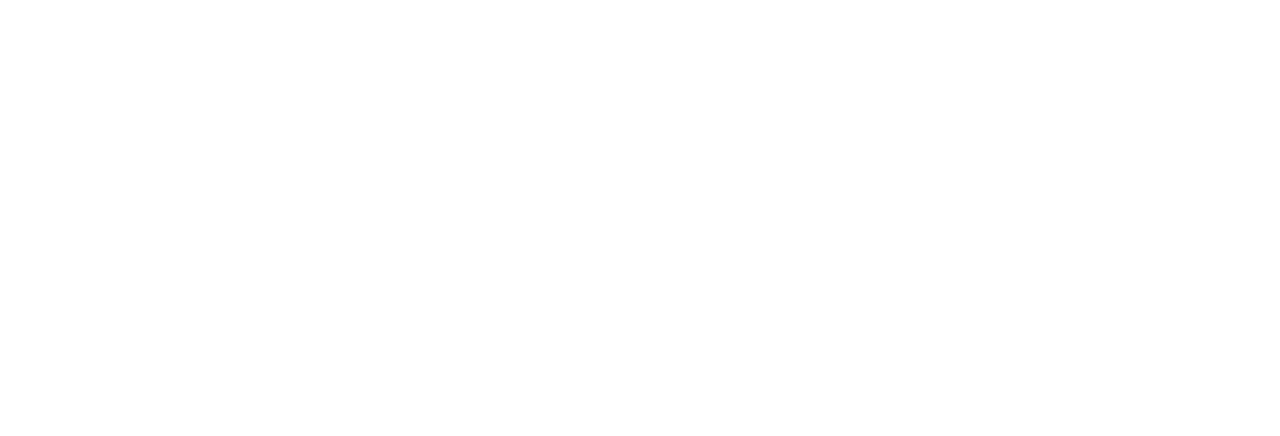
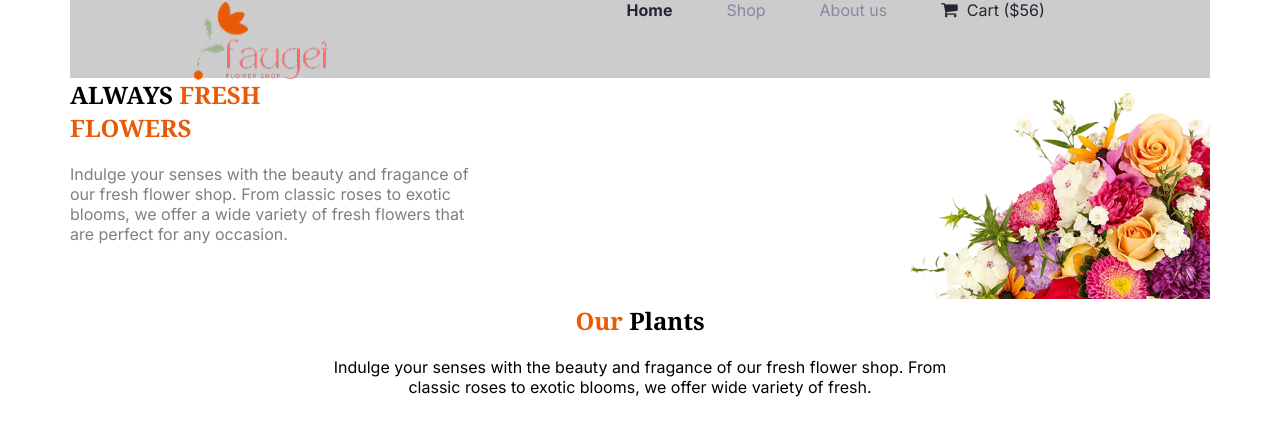
Before and after one commit to Sharfaraj7/assignment-002, a plain HTML site: page index.html in a window 1280 px wide. Drawn offline with Linux system fonts and the light colour scheme.

Commit message:
second commit

```diff
--- a/index.html
+++ b/index.html
@@ -3,10 +3,40 @@
 <head>
     <meta charset="UTF-8">
     <meta name="viewport" content="width=device-width, initial-scale=1.0">
+
     <title>Assignment-002</title>
+    <link rel="stylesheet" href="https://cdnjs.cloudflare.com/ajax/libs/font-awesome/4.7.0/css/font-awesome.min.css">
     <link rel="stylesheet" href="styles/styles.css">
+
 </head>
-<body>
+<body class="inter-font">
+    <header>
+        <nav class="navbar display-flex">
+             <img src="assets/logo.png" alt="" class="logo">
+        <ul class="nav-links display-flex">
+            <li class="nav-item" id="home"><a href="" class="nav-link text-gray">Home</a></li>
+            <li class="nav-item"><a href="" class="nav-link text-light-gray" >Shop</a></li>
+            <li class="nav-item"><a href="" class="nav-link text-light-gray" >About us</a></li>
+            <li class="nav-item"><a href="" class="nav-link text-gray"><i style="font-size:18px" class="fa">&#xf07a;</i>&nbsp;&nbsp;Cart&nbsp;($56)</a></li>
+        </ul>
 
+        </nav>
+    <section>
+        <img src="assets/hero-flower.png" alt="" class="bnimg" align="right">
+        <div class="bn1 noto-serif-font">
+            <h1> <span>ALWAYS</span> <span class="bn" >FRESH </span><br> <span class="bn">FLOWERS</span></h1>
+        </div>
+
+        <br>
+
+        <div class="bn2 inter-font">Indulge your senses with the beauty and fragance of <br>our fresh flower shop. From classic roses to exotic <br> blooms, we offer a wide variety of fresh flowers that <br> are perfect for any occasion.</div>
+    </section>
+
+    <br><br> <br><section>
+        <h2 align="center" class="plants noto-serif-font"><span id="our">Our</span> Plants</h2>
+        <br><div align="center">Indulge your senses with the beauty and fragance of our fresh flower shop. From <br>classic roses to exotic blooms, we offer wide variety of fresh.</div>
+    </section>
+
+    </header>
 </body>
 </html>
--- a/styles/styles.css
+++ b/styles/styles.css
@@ -0,0 +1,80 @@
+@import url('https://fonts.googleapis.com/css2?family=Inter:ital,opsz,wght@0,14..32,100..900;1,14..32,100..900&display=swap');
+
+@import url('https://fonts.googleapis.com/css2?family=Noto+Serif:ital,wght@0,100..900;1,100..900&display=swap');
+
+*{
+    max-width: 1140px;
+    margin: 0 auto;
+
+}
+
+.inter-font {
+  font-family: "Inter", sans-serif;
+  font-optical-sizing: auto;
+  font-weight:;
+  font-style: normal;
+}
+
+
+.noto-serif-font {
+  font-family: "Noto Serif", serif;
+  font-optical-sizing: auto;
+  font-weight:;
+  font-style: normal;
+  font-variation-settings:
+    "wdth" 100;
+}
+
+.logo{
+    width: 135px;
+    height:82px ;
+}
+#home{font-weight: bold;}
+.sa{color:rgba(137, 135, 161, 1) ;}
+.display-flex{
+    display: flex;
+}
+
+.text-gray{
+    color:#252432 ;
+}
+.text-light-gray{
+    color: #8987A1;
+}
+
+.navbar{
+    justify-content: space-around;
+    background-color: rgba(0, 0, 0, 0.2);
+    height: 78px;
+
+
+}
+.nav-link{
+text-decoration: none;
+font-size:16px ;
+margin: 0 12px;
+}
+.nav-item{
+    list-style: none;
+    margin-right: 30px;
+}
+
+.navbar, .banner{
+    max-width: 1140px;
+    margin: 0 auto;
+}
+.bnimg{
+    width: 355px;
+    height: px;
+}
+.bn{
+    color: #E95A08;
+}
+.bn1{
+    font-size: px;
+}
+.bn2{
+    color: rgba(0, 0, 0, 0.5);
+    font-size: px;
+}
+#our{color: #E95A08;}
```
Also changed, not shown: assets/deal-ana.png (added), assets/deal-bloom.png (added), assets/deal-zabo.png (added), assets/flower-store.png (added), assets/hero-flower.png (added), assets/icon-facebook.png (added), assets/icon-linkedin.png (added), assets/icon-twitter.png (added), assets/icon-youtube.png (added), assets/logo.png (added), assets/news-letter-bg.png (added), assets/sample-flower-image.png (added), assets/trusted-badge.png (added).
